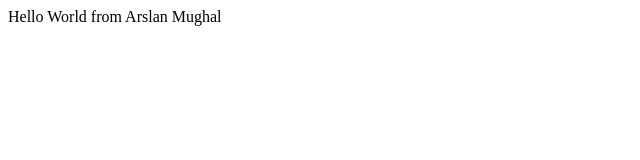
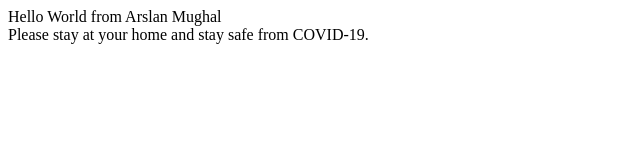
Before and after one commit to arslan-mughal/bootcamp-student, a plain HTML site: page index.html in a window 1280 px wide. Shown: the whole page, without its empty margins (0-640 px from the left). Drawn offline with Linux system fonts and the light colour scheme.

Commit message:
Updated index.html

```diff
--- a/index.html
+++ b/index.html
@@ -9,5 +9,8 @@
     <div>
         Hello World from Arslan Mughal
     </div>
+    <div>
+        Please stay at your home and stay safe from COVID-19.
+    </div>
 </body>
 </html>
```
